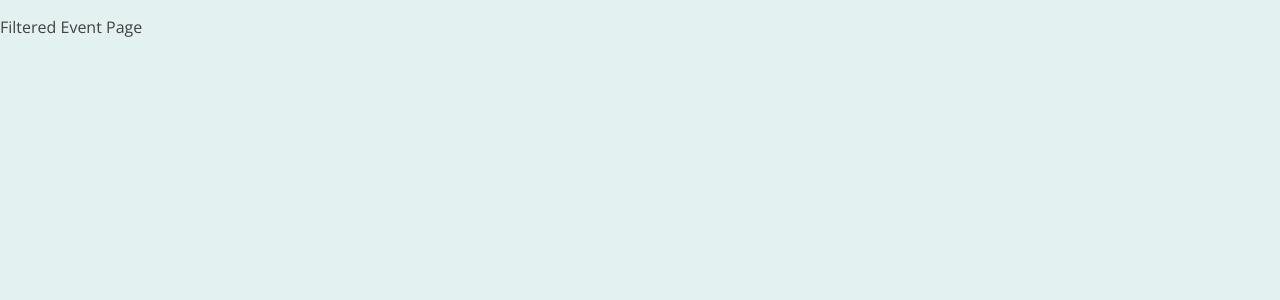
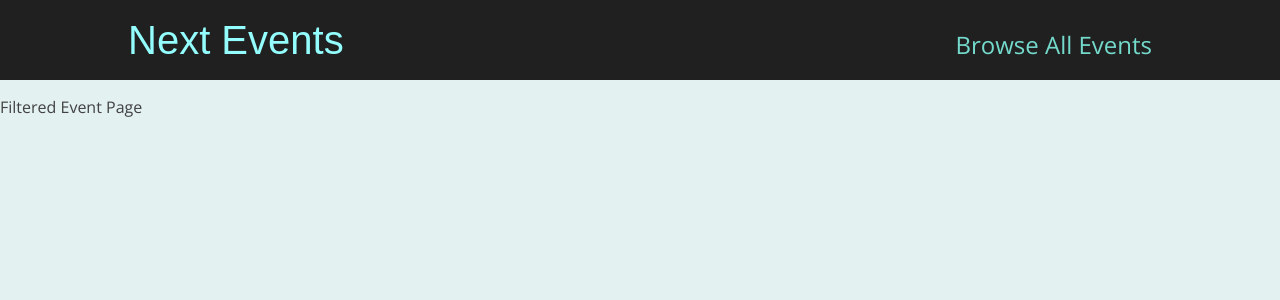
Before and after one commit to 1shakti/nextjs-course, a Next.js app: page /events in a window 1280 px wide. Shown: the top 300 px of the page. Built offline with nearby package versions, Linux system fonts and the light colour scheme.

Commit message:
created nav baar

```diff
--- /dev/null
+++ b/components/layout/layout.js
@@ -0,0 +1,13 @@
+import { Fragment } from "react";
+import MainHeader from "./main-header";
+
+function Layout(props){
+    return(
+        <Fragment>
+            <MainHeader />
+            {props.children}
+        </Fragment>
+    )
+}
+
+export default Layout;
--- /dev/null
+++ b/components/layout/main-header.js
@@ -0,0 +1,21 @@
+import Link from "next/link";
+import classes from "./main-header.module.css";
+
+function MainHeader(){
+    return(
+        <header className={classes.header}>
+            <div className={classes.logo}>
+                <Link href="/">Next Events</Link>
+            </div>
+            <nav className={classes.navigation}>
+                <ul>
+                    <li>
+                        <Link href="/events">Browse All Events</Link>
+                    </li>
+                </ul>
+            </nav>
+        </header>
+    )
+}
+
+export default MainHeader;
--- /dev/null
+++ b/components/layout/main-header.module.css
@@ -0,0 +1,41 @@
+.header {
+    width: 100%;
+    display: flex;
+    justify-content: space-between;
+    align-items: baseline;
+    padding: 1rem 10%;
+    height: 5rem;
+    background-color: #202020;
+  }
+
+  .logo {
+    font-size: 1.5rem;
+    color: white;
+    font-family: 'Fira', sans-serif;
+    height: 100%;
+    display: flex;
+    justify-content: center;
+    align-items: center;
+    color: #94fdfd;
+  }
+
+  .logo a {
+    text-decoration: none;
+    color: #94fdfd;
+  }
+
+  .navigation a {
+    text-decoration: none;
+    color: #74dacc;
+    font-size: 1rem;
+  }
+
+  @media (min-width: 768px) {
+    .logo {
+      font-size: 2.5rem;
+    }
+
+    .navigation a {
+      font-size: 1.5rem;
+    }
+  }
--- a/dummy-data.js
+++ b/dummy-data.js
@@ -6,7 +6,7 @@
         'Everyone can learn to code! Yes, everyone! In this live event, we are going to go through all the key basics and get you started with programming as well.',
       location: 'Somestreet 25, 12345 San Somewhereo',
       date: '2021-05-12',
-      image: 'images/coding-event.jpg',
+      image: 'images/conding-event.jpg',
       isFeatured: false,
     },
     {
--- a/pages/_app.js
+++ b/pages/_app.js
@@ -1,5 +1,10 @@
+import Layout from '@/components/layout/layout'
 import '@/styles/globals.css'
 
 export default function App({ Component, pageProps }) {
-  return <Component {...pageProps} />
+  return (
+    <Layout>
+      <Component {...pageProps} />
+    </Layout>
+  )
 }
```
Also changed, not shown: pages/events/index.js (+8 -1 lines).
